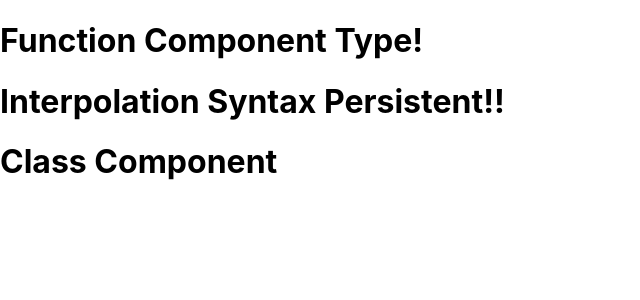
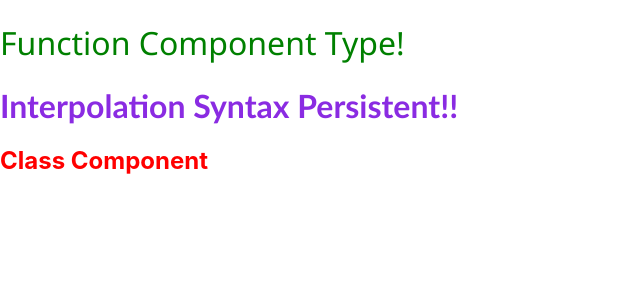
Before and after one commit to surbhi12sharma/React_project, a React (Create React App) app: page / in a window 1280 px wide. Shown: the top 300 px of the page, without its empty margins (0-640 px from the left). Built offline with nearby package versions, Linux system fonts and the light colour scheme.

Commit message:
Css styling

```diff
--- a/src/ComponentType/componnettype.js
+++ b/src/ComponentType/componnettype.js
@@ -1,11 +1,11 @@
 import React from 'react'
-
+import '../stylingComponent/mycss.css'
 export function Functiontype(){
-    var name = 'Persistent!!'
+    let name = 'Persistent!!'
     return(
         <div>
-            <h1>Function Component Type!</h1>
-        <h1>Interpolation Syntax  {name}</h1>
+            <h1 id='p1'>Function Component Type!</h1>
+        <h1 className='inter'>Interpolation Syntax  {name}</h1>
         </div>
     )
 }
@@ -14,7 +14,7 @@ export function Functiontype(){
 export default class Classtype extends React.Component{
     render(){
         return(
-            <h1>Class Component</h1>
+            <h2>Class Component</h2>
         )
     }
 }
--- /dev/null
+++ b/src/stylingComponent/mycss.css
@@ -0,0 +1,15 @@
+#p1{
+    color: green;
+    font-family: 'Segoe UI', Tahoma, Geneva, Verdana, sans-serif;
+    font-weight: lighter;
+}
+
+.inter{
+    color: blueviolet;
+    font-family: 'Gill Sans', 'Gill Sans MT', Calibri, 'Trebuchet MS', sans-serif;
+    font-weight: bolder;
+}
+
+h2{
+    color: red;
+}
```
